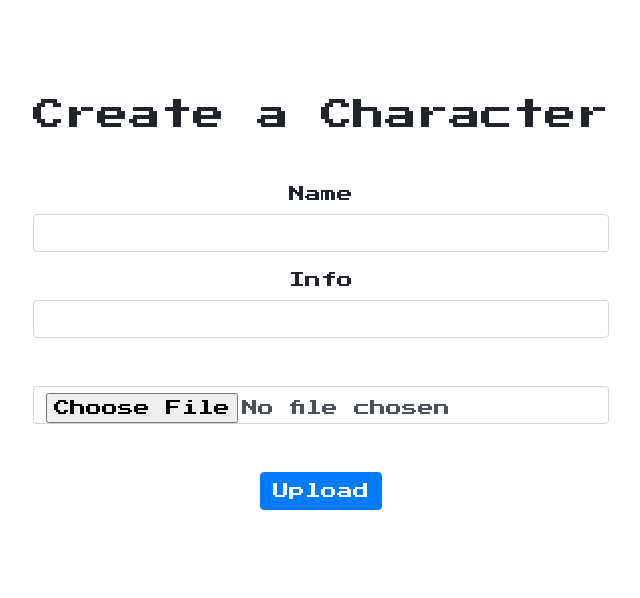
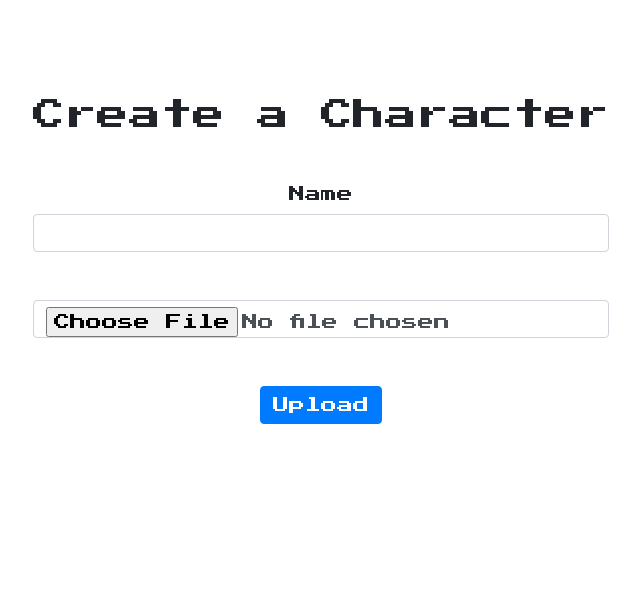
Before and after one commit to a-mason/CP1895project, a Python web app: template templates/add.html in a window 1280 px wide. Shown: the top 598 px of the page, without its empty margins (319-959 px from the left). Run offline with Jinja, Linux system fonts and the light colour scheme; the template is opened without the code that fills it, so the values that code supplies are empty.

Commit message:
Removed a form option

```diff
--- a/app.py
+++ b/app.py
@@ -29,7 +29,6 @@ def add():
             session["characters"] = []
 
         name = request.form.get("name", "invalid")
-        info = request.form.get("info", "invalid")
         uploaded_file = request.files["file"]
 
         if uploaded_file.filename != "":
@@ -42,7 +41,6 @@ def add():
                 session["characters"].append({
                     "characterid": uuid.uuid4().hex,
                     "name": name,
-                    "info": info,
                     "image": unique_name,
                     "hp": 10})
                 session.modified = True
--- a/templates/add.html
+++ b/templates/add.html
@@ -7,10 +7,6 @@
         <p class="mt-5 text-center">
             <label for="name">Name</label>
             <input type="text" id="name" name="name" class="form-control" required>
-        </p>
-        <p class="mt-3 text-center">
-            <label for="info">Info</label>
-            <input type="text" id="info" name="info" class="form-control">
         </p>
         <p class="mt-5 text-center">
             <input type="file" name="file" class="form-control" required>
--- a/templates/index.html
+++ b/templates/index.html
@@ -33,7 +33,7 @@
             <div class="d-flex flex-wrap justify-content-center gap-4">
               {% for character in characters %}
                 <div class="card p-2" style="width: 100px, height: 100px;">
-                  {{ character.name }} ({{ character.info }})<br>({{ character.hp }} / 10 HP)<br>
+                  {{ character.name }}<br>({{ character.hp }} / 10 HP)<br>
                   <img src="{{ file_location }}/{{ character.image }}" class="{% if character.hp <= 0 %}fainted{% endif %}
                    rounded mx-auto d-block" height="100" alt="Character Image">
                   <form action="{{ url_for('remove', characterid=character.characterid) }}" method="post">
```
